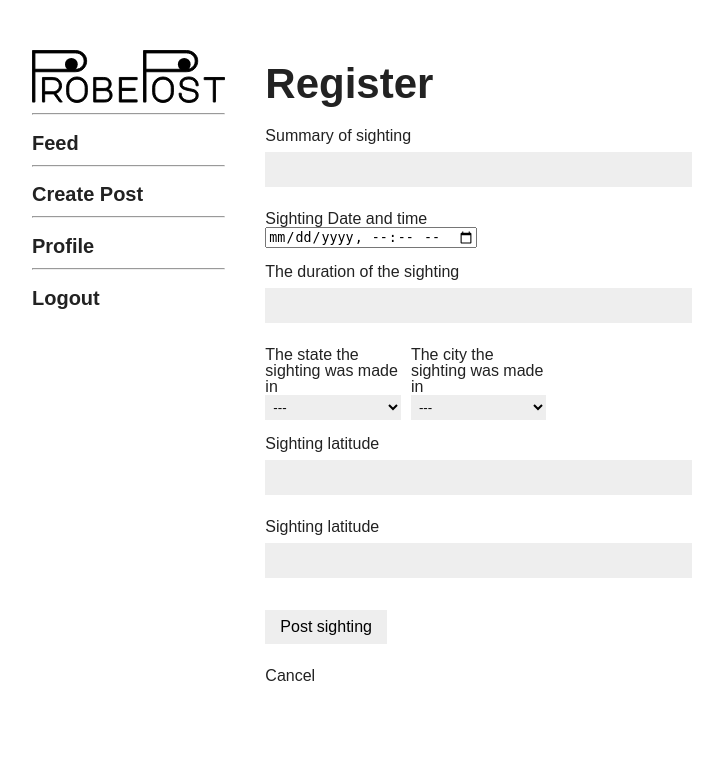
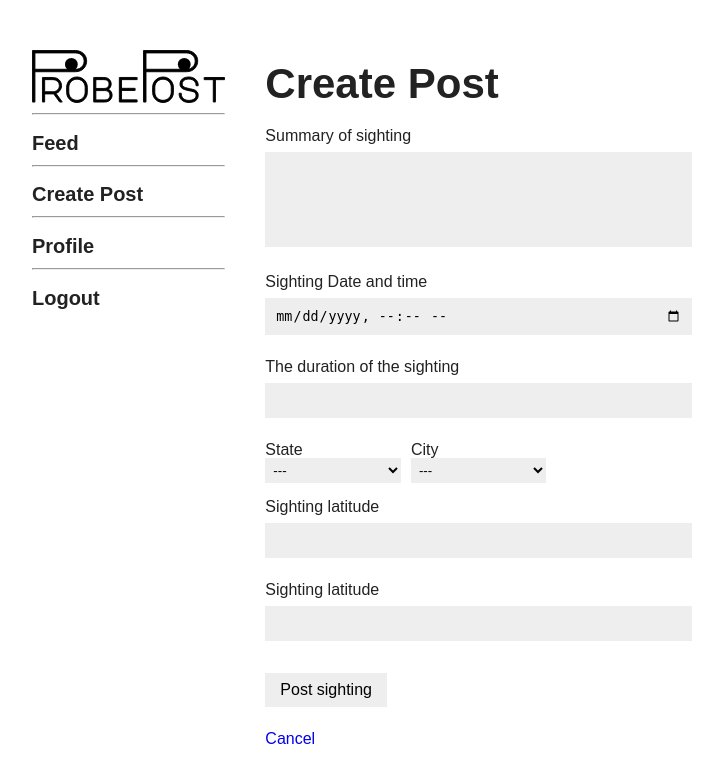
Before and after one commit to candrdk/ProbePosts, a Flask app: page /create_post in a window 1280 px wide. Shown: the top 783 px of the page, without its empty margins (278-1001 px from the left). Run offline with Flask 3, Linux system fonts and the light colour scheme; the visitor is signed in with stand-in values (Sample User, id 1).

Commit message:
cleanup + bugfixes

```diff
--- a/app/forms.py
+++ b/app/forms.py
@@ -1,6 +1,6 @@
 from flask_wtf import FlaskForm
-from wtforms import StringField, PasswordField, BooleanField,SubmitField, SelectField, FloatField, URLField, DateTimeLocalField
-from wtforms.validators import DataRequired, EqualTo, ValidationError, Optional
+from wtforms import StringField, TextAreaField, PasswordField, BooleanField, SubmitField, SelectField, FloatField, URLField, DateTimeLocalField
+from wtforms.validators import DataRequired, EqualTo, ValidationError, Optional, Length
 
 from app import db
 
@@ -9,6 +9,11 @@ class LoginForm(FlaskForm):
     password = PasswordField('Password', validators=[DataRequired()])
     remember_me = BooleanField('Remember Me')
     submit = SubmitField('Sign In')
+
+# TODO:
+# Should probably make city a stringfield
+# If not present in database, insert the new city
+# before inserting the user or post.
 
 class RegistrationForm(FlaskForm):
     handle = StringField('Handle', validators=[DataRequired()])
@@ -37,16 +42,15 @@ class RegistrationForm(FlaskForm):
     # if validation is successful, return nothing. Otherwise, raise an validationerror
 
 class CreatePostForm(FlaskForm):
-    summary = StringField('Summary of sighting', validators=[DataRequired()])
+    summary = TextAreaField('Summary of sighting', validators=[DataRequired(), Length(max=512, message="Maximum 512 characters allowed")])
     imageUrl = URLField('The image Url', validators=[Optional()])
-    sightingDateTime = DateTimeLocalField("Sighting Date and time", validators=[DataRequired()], format='%d/%m/%y %H:%M')
+    sightingDateTime = DateTimeLocalField("Sighting Date and time", validators=[DataRequired()], format='%Y-%m-%dT%H:%M')
     sightingDuration = StringField("The duration of the sighting", validators=[DataRequired()])
 
-    state = SelectField('The state the sighting was made in', validators=[Optional()],
+    state = SelectField('State', validators=[Optional()],
                         choices=([('', '---')]+db.query_states()))
-    city = SelectField('The city the sighting was made in', validators=[Optional()],
+    city = SelectField('City', validators=[Optional()],
                         choices=([('', '---')]+db.query_cities()))
-
 
     latField = FloatField('Sighting latitude', validators=[Optional()])
     lonField = FloatField('Sighting latitude', validators=[Optional()])
--- a/app/models.py
+++ b/app/models.py
@@ -24,9 +24,7 @@ class User(UserMixin):
 
 class Post:
     def __init__(self, post_data):
-        self.post_id         = post_data.get('id')
-
-        self.poster_id       = post_data['poster_id']
+        self.poster_id           = post_data['poster_id']
         self.poster_display_name = db.query_user_display_name(self.poster_id)
         self.poster_handle       = db.query_user_handle(self.poster_id)
 
--- a/app/routes.py
+++ b/app/routes.py
@@ -74,6 +74,7 @@ def register():
 @login_required
 def create_post():
     form = CreatePostForm()
+
     if form.validate_on_submit():
         p = Post({
             'poster_id': current_user.id,
--- a/app/static/stylesheet.css
+++ b/app/static/stylesheet.css
@@ -130,9 +130,11 @@ body img { width: 100%; max-height: 512px; object-fit: contain;}
 }
 
 
+textarea {
+    resize: none
+}
 
-
-input[type=text], input[type=password] {
+input[type=text], input[type=password], input[type=datetime-local], textarea {
     width: 100%;
     padding: 10px 10px;
     margin: 8px 0;
--- a/app/templates/base.html
+++ b/app/templates/base.html
@@ -10,23 +10,24 @@
     <div class="container">
         <div class="sidebar">
             <div class="logocon">
-                <img type="image/svg+xml" src="{{ url_for('static', filename='logo.svg') }}">
-                <img class="eyes" type="image/svg+xml" src="{{ url_for('static', filename='eyes.svg') }}">
+                <a href="{{ url_for('index') }}">
+                    <img type="image/svg+xml" src="{{ url_for('static', filename='logo.svg') }}">
+                    <img class="eyes" type="image/svg+xml" src="{{ url_for('static', filename='eyes.svg') }}">
+                </a>
             </div>
 
             <hr>
-
             {% if current_user.is_anonymous %}
-            <a href="{{ url_for('login') }}"><h2>Sign in</h2></a>
-            <a href="{{ url_for('register') }}"><h2>Register</h2></a>
+                <h2><a href="{{ url_for('login') }}">Sign in</a></h2>
+                <h2><a href="{{ url_for('register') }}">Register</a></h2>
             {% else %}
-            <a href="/"><h2>Feed</h2></a>
-            <hr>
-            <a href="{{ url_for('create_post') }}"><h2>Create Post</h2></a>
-            <hr>
-            <a href="/"><h2>Profile</h2></a>
-            <hr>
-            <a href="{{ url_for('logout') }}"><h2>Logout</h2></a>
+                <h2><a href="/">Feed</a></h2>
+                <hr>
+                <h2><a href="{{ url_for('create_post') }}">Create Post</a></h2>
+                <hr>
+                <h2><a href="/">Profile</a></h2>
+                <hr>
+                <h2><a href="{{ url_for('logout') }}">Logout</a></h2>
             {% endif %}
 
         </div>
--- a/app/templates/create_post.html
+++ b/app/templates/create_post.html
@@ -1,11 +1,11 @@
 {% extends "base.html" %}
 {% block content %}
-    <h1>Register</h1>
+    <h1>Create Post</h1>
     <form action="" method="post" novalidate>
         {{ form.hidden_tag() }}
         <p>
             {{ form.summary.label }} <br>
-            {{ form.summary(size=512) }} <br>
+            {{ form.summary(rows=5, cols=60) }} <br>
             {% for error in form.summary.errors %}
             <span style="color: red;">[{{ error }}]</span>
             {% endfor %}
@@ -52,7 +52,9 @@
         <p>
             {{ form.post() }}
         </p>
-        <p>Cancel <a href="{{ url_for('index') }}"></a></p>
+        <p>
+            <a href="{{ url_for('index') }}">Cancel</a>
+        </p>
 
     </form>
 {% endblock %}
```
